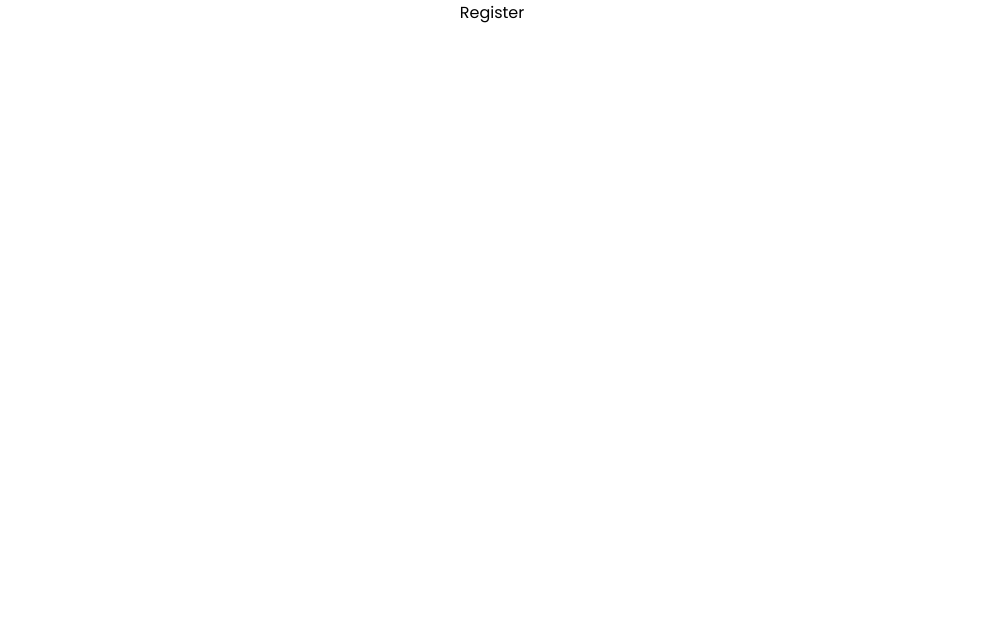
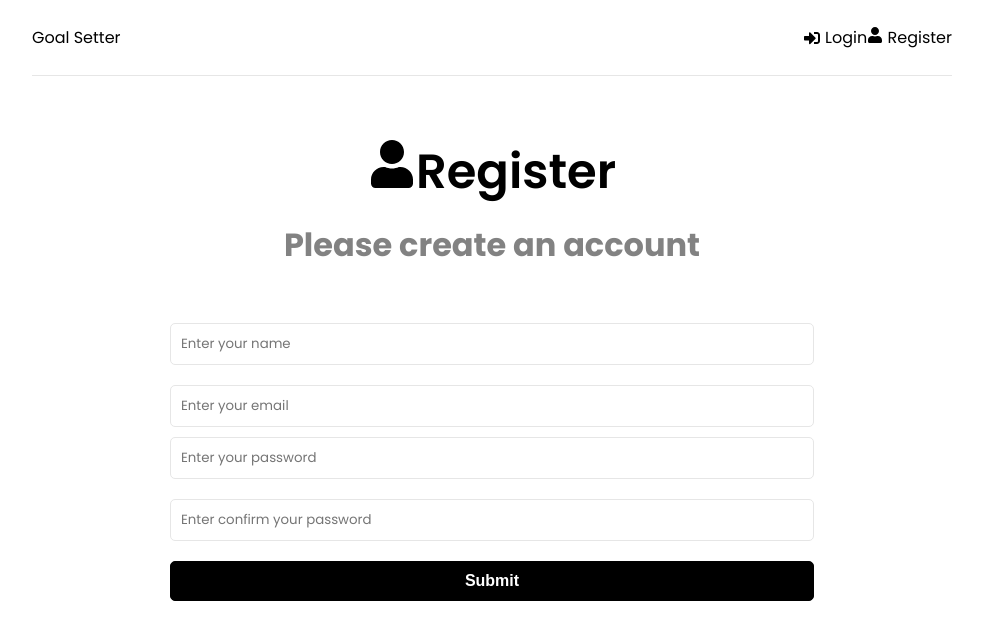
Before and after one commit to aindriu80/mern-ty-22-tutorial, a React (Create React App) app in the folder frontend/: page /register in a window 1280 px wide. Shown: the top 640 px of the page, without its empty margins (148-1131 px from the left). Built offline with nearby package versions, Linux system fonts and the light colour scheme.

Commit message:
Creating Register Page

```diff
--- a/frontend/package.json
+++ b/frontend/package.json
@@ -9,6 +9,7 @@
     "@testing-library/user-event": "^7.2.1",
     "react": "^17.0.2",
     "react-dom": "^17.0.2",
+    "react-icons": "^4.3.1",
     "react-redux": "^7.2.6",
     "react-router-dom": "^6.2.1",
     "react-scripts": "5.0.0"
--- a/frontend/src/App.js
+++ b/frontend/src/App.js
@@ -1,5 +1,6 @@
 import { BrowserRouter as Router, Routes, Route } from 'react-router-dom'
 import Dashboard from './pages/Dashboard.jsx'
+import Header from './pages/components/Header.jsx'
 import Login from './pages/Login'
 import Register from './pages/Register'
 
@@ -8,6 +9,7 @@
     <>
       <Router>
         <div className="container">
+          <Header />
           <Routes>
             <Route path="/" element={<Dashboard />} />
             <Route path="/login" element={<Login />} />
--- a/frontend/src/pages/Register.jsx
+++ b/frontend/src/pages/Register.jsx
@@ -1,5 +1,89 @@
+import { useState, useEffect } from 'react'
+import { FaUser } from 'react-icons/fa'
 function Register() {
-  return <div>Register</div>
+  const [formData, setFormData] = useState({
+    name: '',
+    email: '',
+    password: '',
+    confirmPassword: '',
+  })
+
+  const { name, email, password, confirmPassword } = formData
+
+  const onChange = (e) => {
+    setFormData((prevState) => ({
+      ...prevState,
+      [e.target.name]: e.target.value,
+    }))
+  }
+  const onSubmit = (e) => {
+    e.preventDefault()
+  }
+  return (
+    <>
+      <section className="heading">
+        <h1>
+          <FaUser />
+          Register
+        </h1>
+        <p>Please create an account</p>
+      </section>
+
+      <section className="form">
+        <form onSubmit={onSubmit}>
+          <div className="form-group">
+            <input
+              type="text"
+              className="form-control"
+              id="name"
+              name="name"
+              value={name}
+              placeholder="Enter your name"
+              onChange={onChange}
+            />
+          </div>
+          <div className="form-group">
+            <input
+              type="email"
+              className="form-control"
+              id="email"
+              name="email"
+              value={email}
+              placeholder="Enter your email"
+              onChange={onChange}
+            />
+            <div className="form-group">
+              <input
+                type="text"
+                className="form-control"
+                id="password"
+                name="password"
+                value={password}
+                placeholder="Enter your password"
+                onChange={onChange}
+              />
+            </div>
+            <div className="form-group">
+              <input
+                type="password"
+                className="form-control"
+                id="confirmPassword"
+                name="confirmPAssword"
+                value={confirmPassword}
+                placeholder="Enter confirm your password"
+                onChange={onChange}
+              />
+            </div>
+            <div className="form-group">
+              <button type="submit" className="btn btn-block">
+                Submit
+              </button>
+            </div>
+          </div>
+        </form>
+      </section>
+    </>
+  )
 }
 
 export default Register
--- /dev/null
+++ b/frontend/src/pages/components/Header.jsx
@@ -0,0 +1,24 @@
+import { FaSignInAlt, FaSignOutAlt, FaUser } from 'react-icons/fa'
+import { Link } from 'react-router-dom'
+function Header() {
+  return (
+    <header className="header">
+      <div className="logo">
+        <Link to="/">Goal Setter</Link>
+      </div>
+      <ul>
+        <li>
+          <Link to="/login">
+            <FaSignInAlt />
+            Login
+          </Link>
+        </li>
+        <Link to="/register">
+          <FaUser /> Register
+        </Link>
+      </ul>
+    </header>
+  )
+}
+
+export default Header
--- a/package.json
+++ b/package.json
@@ -6,6 +6,7 @@
   "scripts": {
     "start": "node backend/server.js",
     "server": "nodemon backend/server.js",
+    "client": "npm start --prefix frontend",
     "test": "echo \"Error: no test specified\" && exit 1"
   },
   "author": "Aindriú Mac Giolla Eoin",
```
Also changed, not shown: 2 other files (tests, documents, lock files or other folders).
